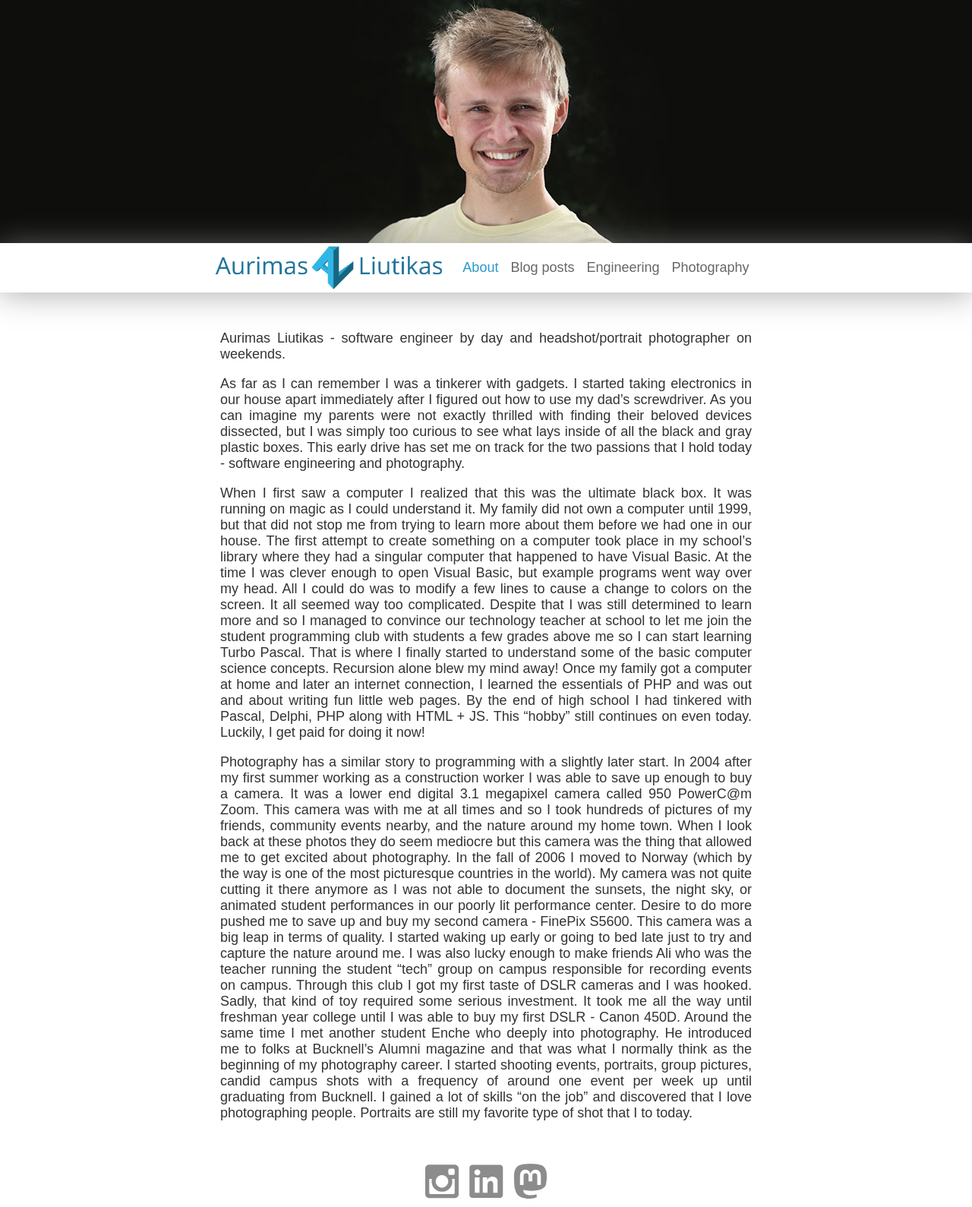
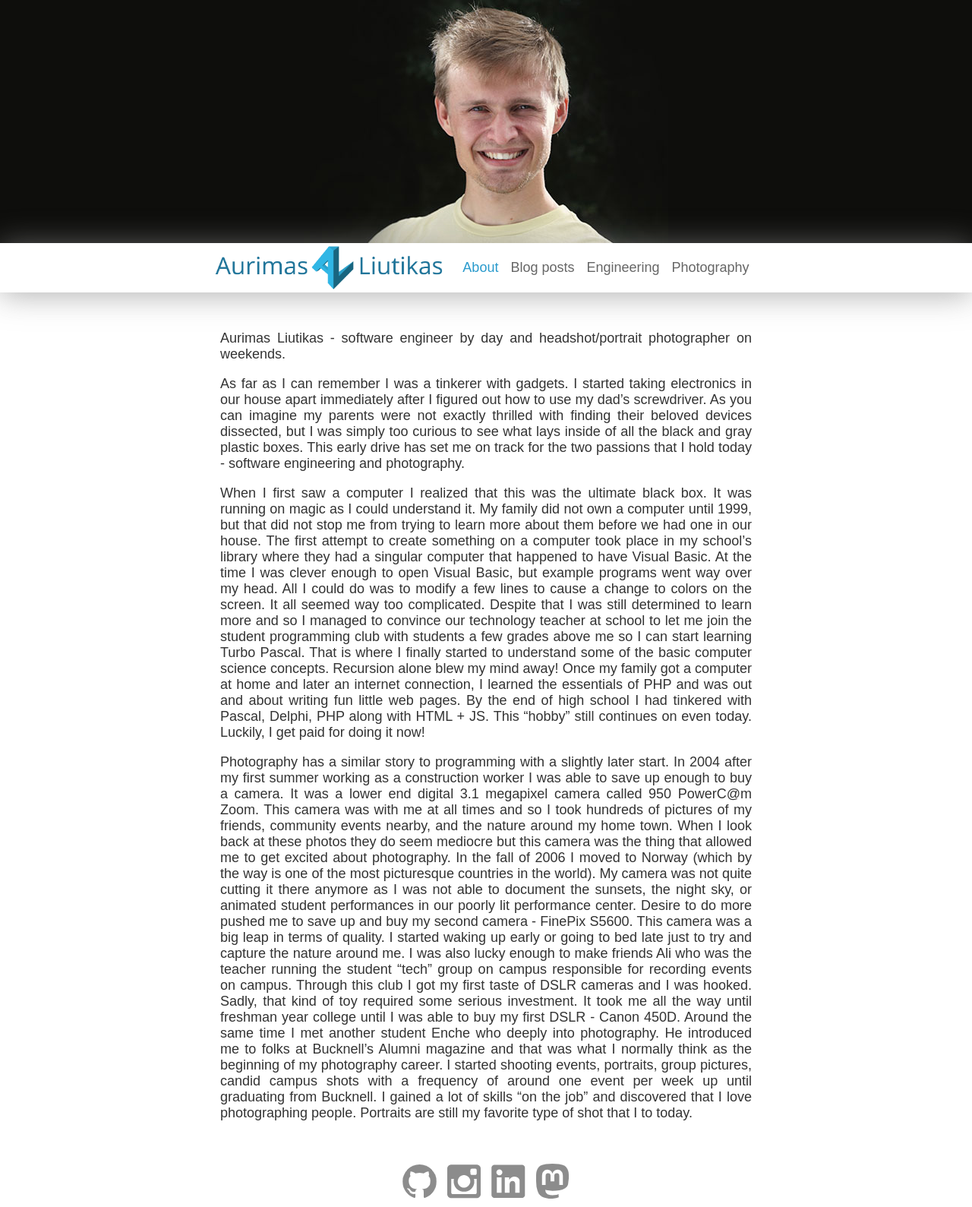
Before and after one commit to liutikas/liutikas.github.io, a Jekyll site: the page built from index.md, in a window 1280 px wide. Shown: the whole page at 76% size. Built offline with Jekyll 4.4.1, drawn with Linux system fonts in a browser that asks for light colours.

Commit message:
Add github link

```diff
--- a/_includes/footer.html
+++ b/_includes/footer.html
@@ -1,6 +1,7 @@
 <footer class="site-footer">
 
   <div id="footer">
+    <a href="https://github.com/liutikas"><img class="social-button" src="{{ site.url }}/assets/github.png" /></a>
     <a href="https://instagram.com/_aurimas"><img class="social-button" src="{{ site.url }}/assets/instagram.png" /></a>
     <a href="https://www.linkedin.com/in/liutikas"><img class="social-button" src="{{ site.url }}/assets/linkedin.png" /></a>
     <a rel="me" href="https://androiddev.social/@Aurimas"><img class="social-button" src="{{ site.url }}/assets/mastodon.png" /></a>
```
Also changed, not shown: assets/github.png (added).
